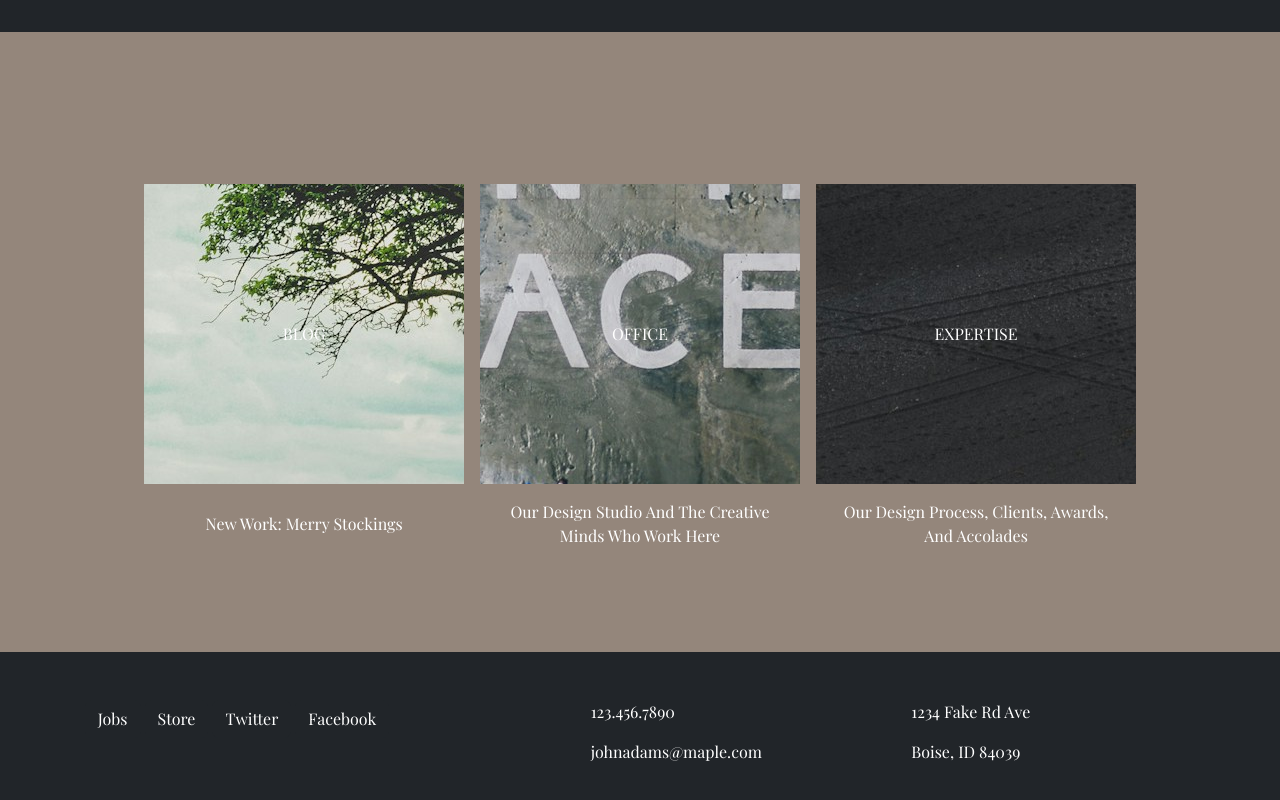
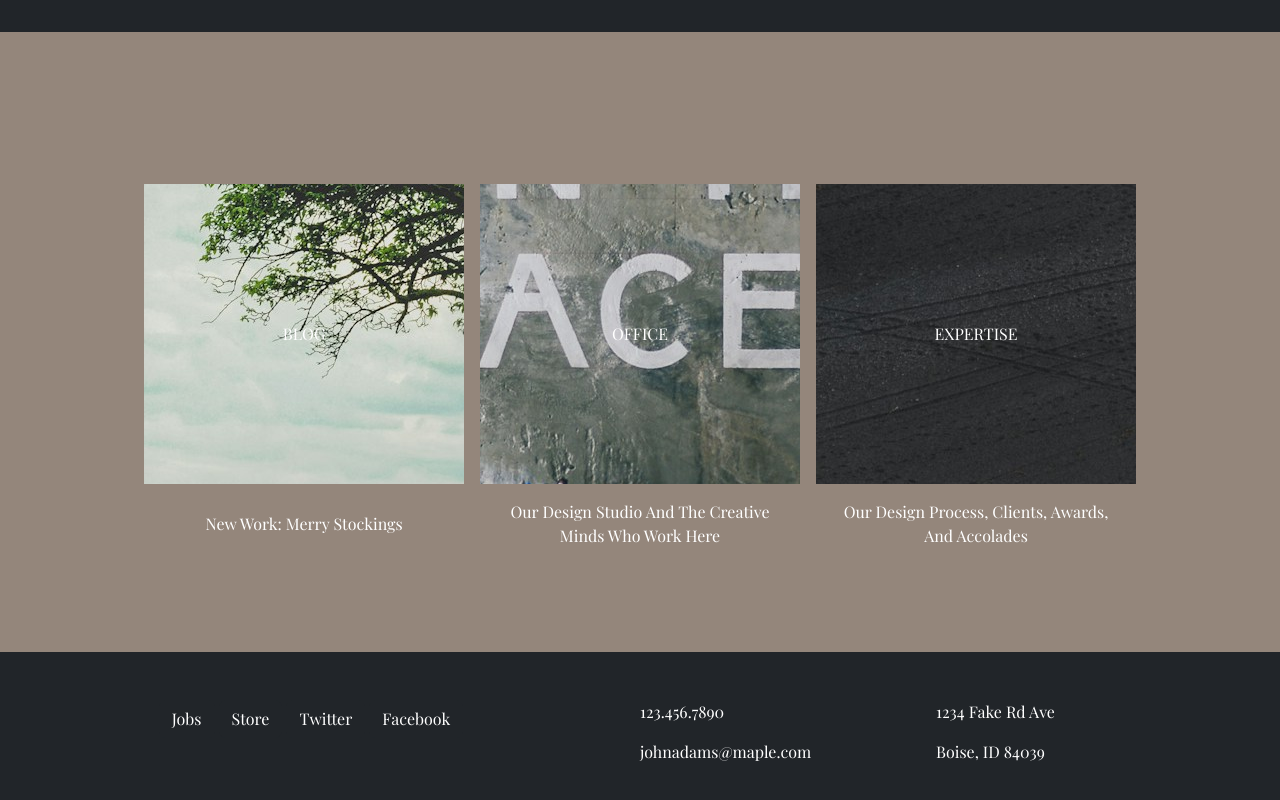
Before and after one commit to SkySnkrs/Clone-Site, a plain HTML site: page index.html in a window 1280 px wide. Shown: the part 1340-2140 px from the top of the page. Drawn offline with nearby package versions, Linux system fonts and the light colour scheme; a web font is replaced by a local one.

Commit message:
added offset to bottom links

```diff
--- a/index.html
+++ b/index.html
@@ -45,7 +45,8 @@
                         <li class="nav-item dropdown">
                             <a class="nav-link dropdown-toggle" href="#" id="navbarDropdownMenuLink" role="button"
                                 data-bs-toggle="dropdown" aria-expanded="false">
-                                Dropdown link
+
+
                             </a>
                             <ul class="dropdown-menu" aria-labelledby="navbarDropdownMenuLink">
                                 <li><a class="dropdown-item" href="#">Action</a></li>
@@ -125,7 +126,7 @@
     </section>
 
     <footer class="row justify-content-evenly align-content-center p-5">
-        <div class="col-md-5 py-md-0 py-2 text-start">
+        <div class="col-md-5 py-md-0 py-2 text-start offset-1">
             <a href="#" class="btn btn-dark" role="button">Jobs</a>
             <a href="#" class="btn btn-dark" role="button">Store</a>
             <a href="#" class="btn btn-dark" role="button">Twitter</a>
```
